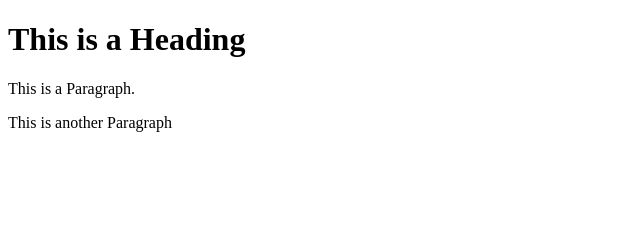
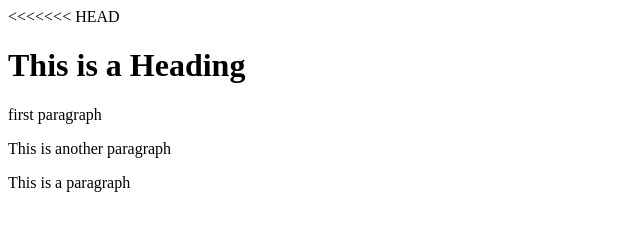
Before and after one commit to vjlope/learn-git, a plain HTML site: page index.html in a window 1280 px wide. Shown: the whole page, without its empty margins (0-640 px from the left). Drawn offline with Linux system fonts and the light colour scheme.

Commit message:
add some html

```diff
--- a/index.html
+++ b/index.html
@@ -1,11 +1,13 @@
+<<<<<<< HEAD
 <!DOCTYPE html>
 <html>
         <head>
                 <title>Page Title</title>
         </head>
         <body>
-                <h1> This is a Heading</h1>
-                <p>This is a Paragraph.</p>
-                <p>This is another Paragraph</p>
-        </body>
+		<h1>This is a Heading</h1>
+                <p>first paragraph</p>
+        	<p>This is another paragraph</p>
+		<p>This is a paragraph</p>
+	</body>
 </html>
```
